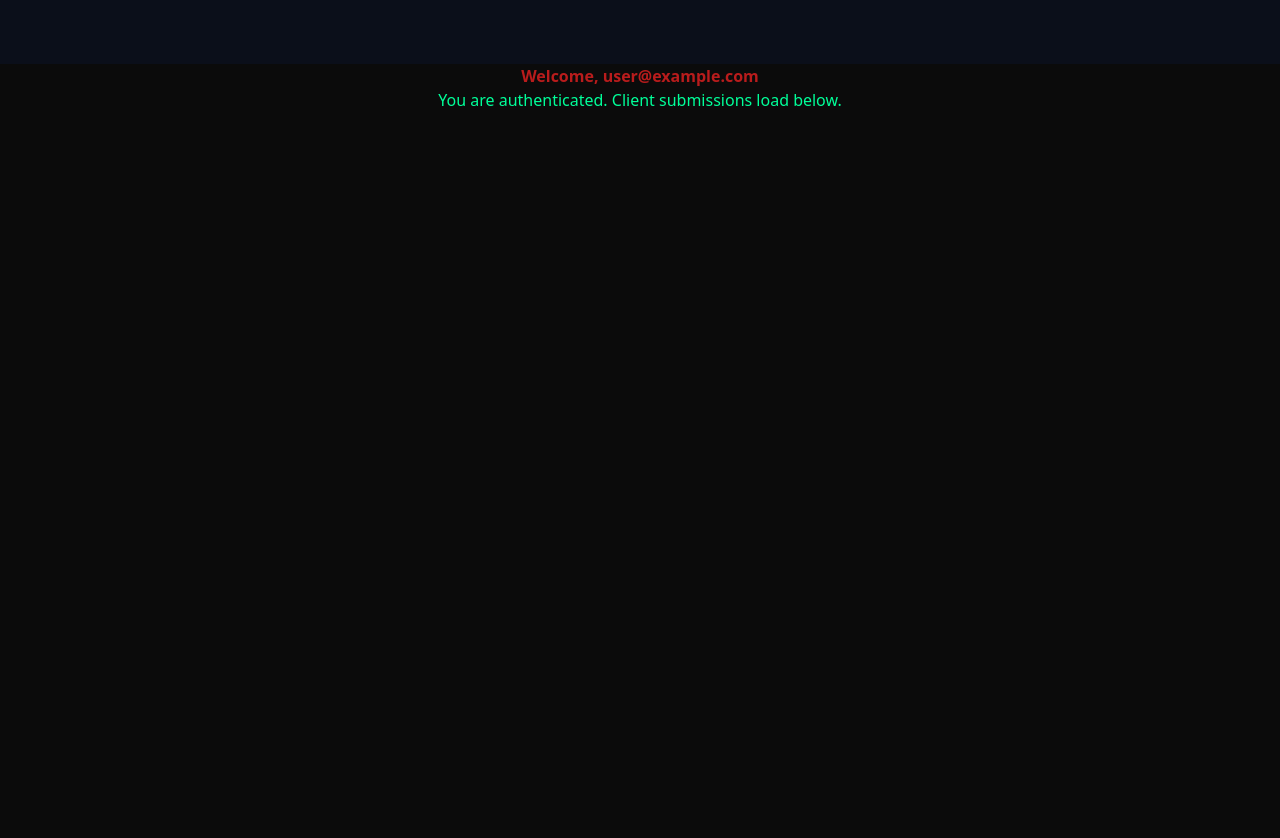
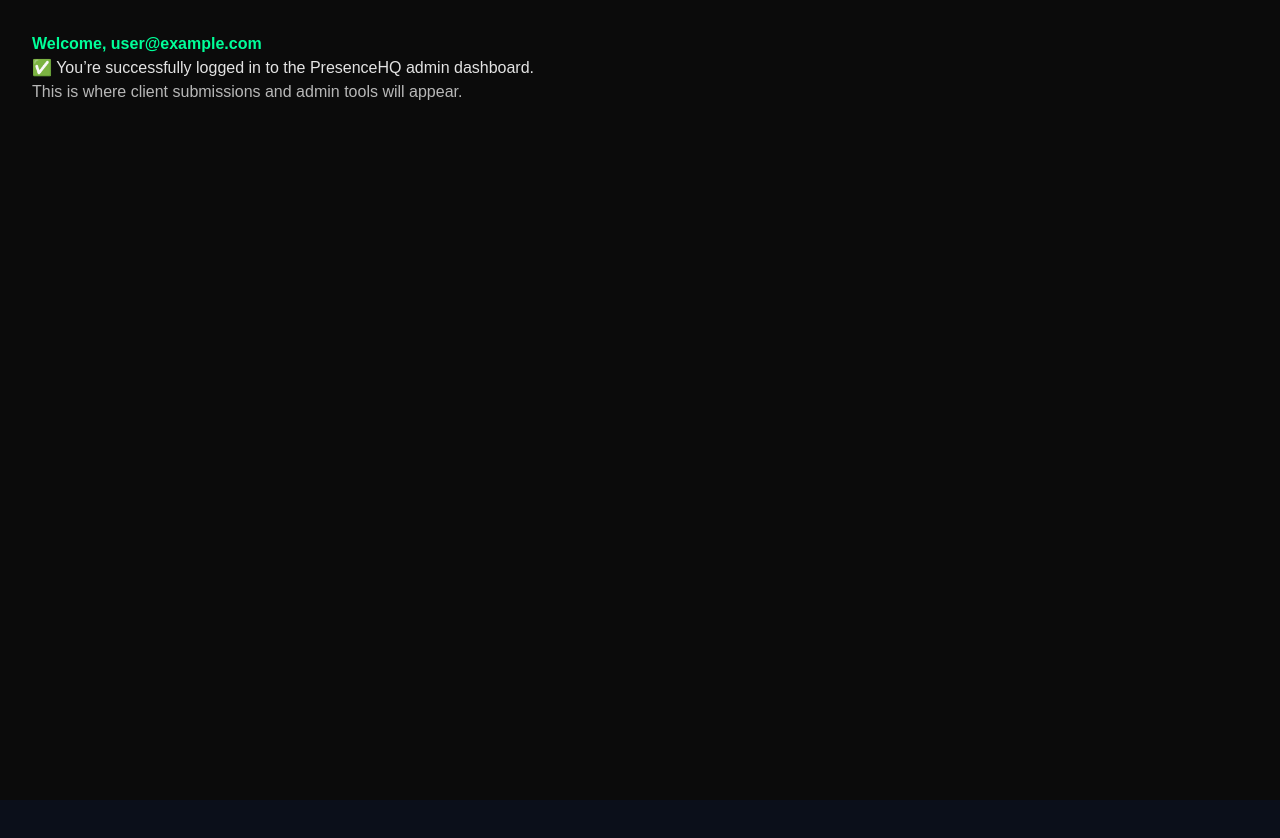
Before and after one commit to presencehq-works/presencehq-app-wp, a Next.js app: page /admin/client-submissions in a window 1280 px wide. Shown: the top 838 px of the page. After the commit the page ends 800 px from the top, so only its background shows below. Built offline with nearby package versions, Linux system fonts and the light colour scheme; no server answers; sample sign-in values are in the browser's storage.

Commit message:
Fix client-submissions loading state

```diff
--- a/app/admin/client-submissions/page.js
+++ b/app/admin/client-submissions/page.js
@@ -1,5 +1,4 @@
 'use client';
-
 import { useEffect } from 'react';
 import { useRouter } from 'next/navigation';
 import { useAuth } from '@/context/AuthContext';
@@ -8,19 +7,62 @@
   const { user, loading } = useAuth();
   const router = useRouter();
 
+  // 🔒 Redirect if not logged in once loading finishes
   useEffect(() => {
     if (!loading && !user) {
+      console.log('🚫 No user, redirecting to login...');
       router.replace('/admin/login');
     }
-  }, [loading, user, router]);
+  }, [user, loading, router]);
 
-  if (loading) return <div>Loading user session...</div>;
-  if (!user) return null;
+  // 🕓 Show loading message while auth state is initializing
+  if (loading) {
+    return (
+      <div
+        style={{
+          color: '#00ff99',
+          textAlign: 'center',
+          marginTop: '5rem',
+          fontFamily: 'sans-serif',
+        }}
+      >
+        Authenticating...
+      </div>
+    );
+  }
 
+  // 🚫 While redirecting, show a quick message instead of blank
+  if (!user) {
+    return (
+      <div
+        style={{
+          color: '#ff4444',
+          textAlign: 'center',
+          marginTop: '5rem',
+          fontFamily: 'sans-serif',
+        }}
+      >
+        Redirecting to login...
+      </div>
+    );
+  }
+
+  // ✅ Authenticated content
   return (
-    <div style={{ color: '#00ff99', textAlign: 'center', marginTop: '4rem' }}>
-      <h1>Welcome, {user.email}</h1>
-      <p>You are authenticated. Client submissions load below.</p>
+    <div
+      style={{
+        minHeight: '100vh',
+        background: '#0b0b0b',
+        color: '#e3e3e3',
+        fontFamily: 'sans-serif',
+        padding: '2rem',
+      }}
+    >
+      <h1 style={{ color: '#00ff99' }}>Welcome, {user.email}</h1>
+      <p>✅ You’re successfully logged in to the PresenceHQ admin dashboard.</p>
+      <p style={{ opacity: 0.8 }}>
+        This is where client submissions and admin tools will appear.
+      </p>
     </div>
   );
 }
```
